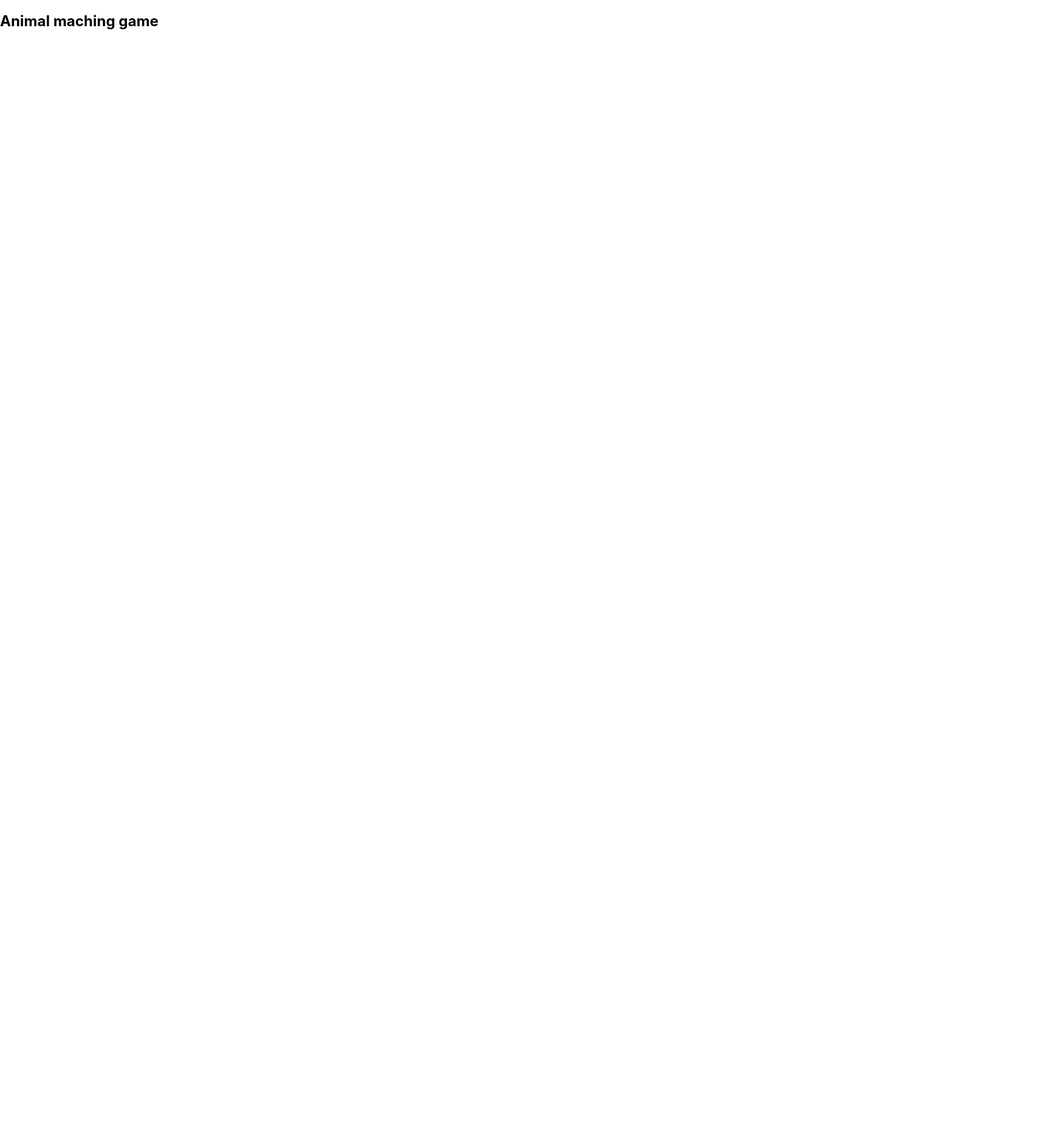
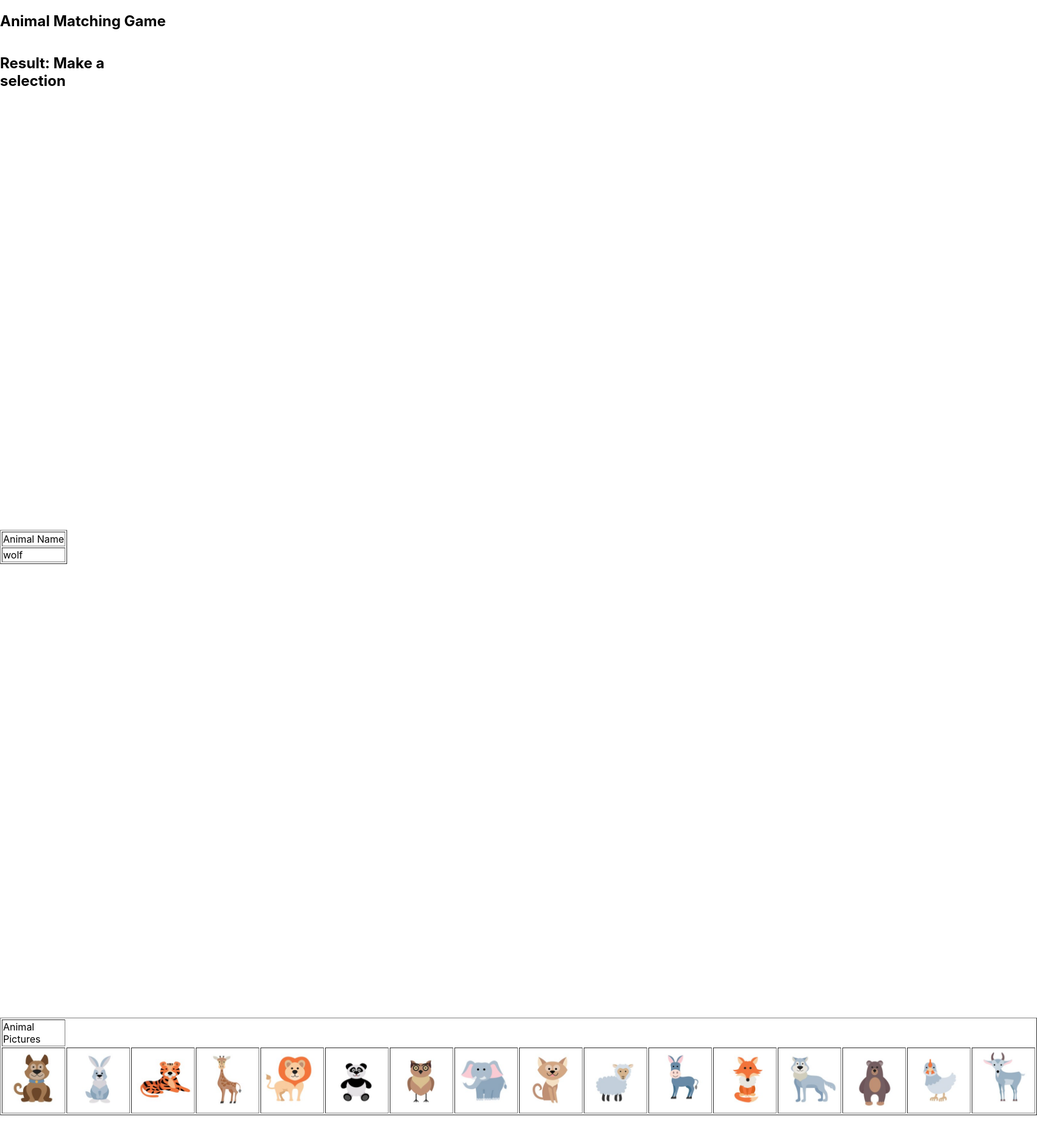
Before and after one commit to Disitha395ra/IT-3133-Assginment-4, a React (Create React App) app in the folder my-app/: page / in a window 1280 px wide. Shown: the top 1868 px of the page at 61% size, 1700 px wide, since content can reach past the window. Before the commit the page ends 800 px from the top, so only its background shows below. Built offline with nearby package versions, Linux system fonts and the light colour scheme.

Commit message:
get random pictures

```diff
--- a/my-app/src/App.js
+++ b/my-app/src/App.js
@@ -1,33 +1,39 @@
+import React, { useState, useEffect } from 'react';
 import './App.css';
-import {animals} from './data/AnimalsDb'
-import name from './components/name'
-import pictures from './components/pictures'
-import result from './components/result'
+import { animals } from './data/AnimalsDb';
+import Name from './components/name';
+import Pictures from './components/pictures';
+import Result from './components/result';
+import './css/style.css';
 
 function App() {
+  const [randomAnimal, setRandomAnimal] = useState(null);
+  const [result, setResult] = useState("");
+
+  useEffect(() => {
+    const randomIndex = Math.floor(Math.random() * animals.length);
+    setRandomAnimal(animals[randomIndex]);
+  }, []);
+
+  const handleSelection = (animalName) => {
+    if (animalName === randomAnimal.name) {
+      setResult("Win");
+    } else {
+      setResult("Lose");
+    }
+  };
+
   return (
     <div>
-      <h2>Animal maching game</h2>
+      <h2>Animal Matching Game</h2>
       <div className="leftdiv">
-        <table>
-          <tr>
-            <result/>
-          </tr>
-        </table>
+        <Result result={result} />
       </div>
       <div className="middlediv">
-        <table>
-          <tr>
-          <name/>
-          </tr>
-        </table>
+        {randomAnimal && <Name animalName={randomAnimal.name} />}
       </div>
-      <div classname="rightdiv">
-        <table>
-          <tr>
-            <pictures/>
-          </tr>
-        </table>
+      <div className="rightdiv">
+        <Pictures animals={animals} handleSelection={handleSelection} />
       </div>
     </div>
   );
--- a/my-app/src/components/name.js
+++ b/my-app/src/components/name.js
@@ -1,4 +1,4 @@
-export default function names(props){
+export default function Name(props) {
     return (
         <div>
             <table border="1px">
@@ -8,13 +8,11 @@ export default function names(props){
                     </tr>
                 </thead>
                 <tbody>
-                    {
-                        props.animals.map( animal=>(
-                            <td>{animal.name}</td>
-                        ))
-                    }
+                    <tr>
+                        <td>{props.animalName}</td>
+                    </tr>
                 </tbody>
             </table>
         </div>
-    )
+    );
 }
--- a/my-app/src/components/pictures.js
+++ b/my-app/src/components/pictures.js
@@ -1,4 +1,4 @@
-export default function pictures(props){
+export default function Pictures(props) {
     return (
         <div>
             <table border="1px">
@@ -8,17 +8,20 @@ export default function pictures(props){
                     </tr>
                 </thead>
                 <tbody>
-                    {
-                        props.animals.map(animal=>(
-                            <tr rowspan="10">
-                                <td>
-                                    <img src={require('../images/1.jpg')} alt="animal-pictures" />
-                                </td>
-                            </tr>
-                        ))
-                    }
+                    <tr>
+                        {props.animals.map((animal) => (
+                            <td key={animal.name}>
+                                <img
+                                    src={require(`../images/${animal.img}`)}
+                                    alt={animal.name}
+                                    onClick={() => props.handleSelection(animal.name)}
+                                    style={{ width: "100px", height: "100px", cursor: "pointer" }}
+                                />
+                            </td>
+                        ))}
+                    </tr>
                 </tbody>
             </table>
         </div>
-    )
+    );
 }
--- a/my-app/src/components/result.js
+++ b/my-app/src/components/result.js
@@ -1,7 +1,7 @@
-export default function result(){
+export default function Result(props) {
     return (
         <div>
-            <h2>Result</h2>
+            <h2>Result: {props.result || "Make a selection"}</h2>
         </div>
-    )
+    );
 }
```
